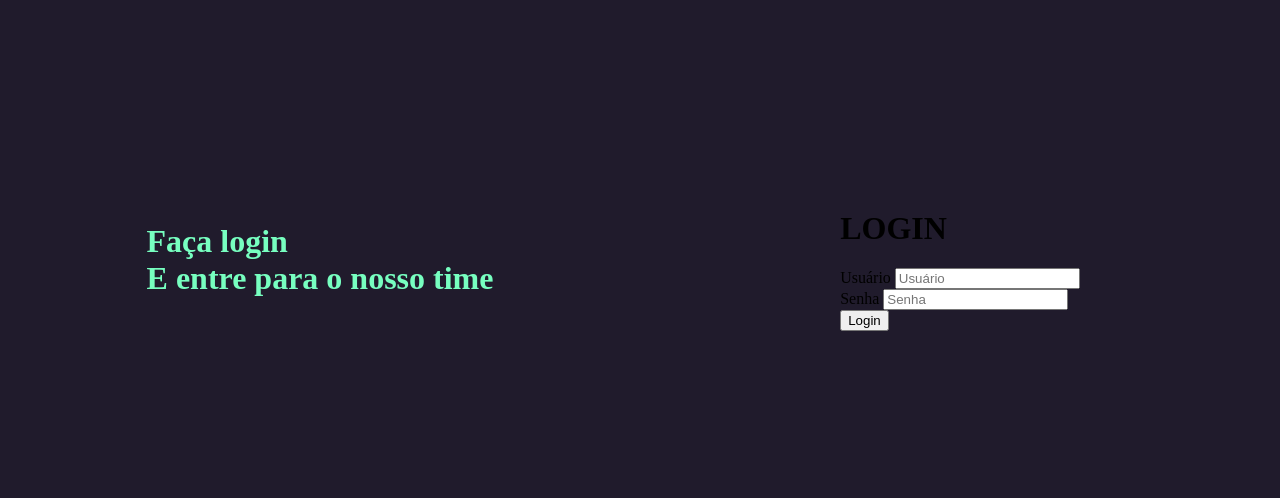
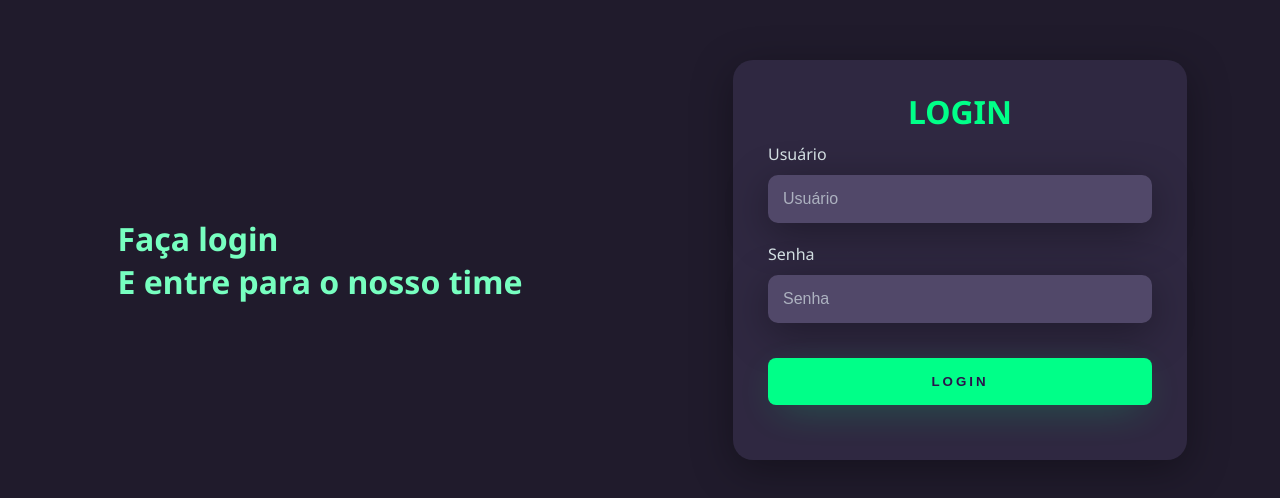
Before and after one commit to RaizaCirne/tela-de-login, a plain HTML site: page index.html in a window 1280 px wide. Shown: the part 140-638 px from the top of the page. Drawn offline with Linux system fonts and the light colour scheme.

Commit message:
docs: inserir estilização do card e input

```diff
--- a/assets/css/style.css
+++ b/assets/css/style.css
@@ -1,5 +1,8 @@
+@import url('https://fonts.googleapis.com/css2?family=Noto+Sans:wght@400;700&display=swap');
+
 body {
     margin: 0;
+    font-family: 'Noto Sans', sans-serif;
 }
 
 .main-login {
@@ -31,3 +34,68 @@ body {
     justify-content: center;
     align-items: center;
 }
+
+.card-login {
+    width: 60%;
+    display: flex;
+    justify-content: center;
+    align-items: center;
+    flex-direction: column;
+    padding: 30px 35px;
+    background: #2f2841;
+    border-radius: 20px;
+    box-shadow: 0px 10px 40px #00000056;
+}
+
+.card-login h1 {
+    color: #00ff88;
+    font-weight: 800;
+    margin: 0;
+}
+
+.textfield {
+    width: 100%;
+    display: flex;
+    flex-direction: column;
+    align-items: flex-start;
+    justify-content: center;
+    margin: 10px 0px;
+}
+
+.textfield input {
+    width: 100%;
+    border: none;
+    border-radius: 10px;
+    padding: 15px;
+    background: #514869;
+    color: #f0ffffde;
+    font-size: 12pt;
+    box-shadow: 0px 10px 40px #00000056;
+    outline: none;
+    box-sizing: border-box;
+}
+
+.textfield label {
+    color:#f0ffffde;
+    margin-bottom: 10px;
+}
+
+.textfield input::placeholder {
+    color: #f0ffff94;
+}
+
+.btn-login {
+    width: 100%;
+    padding: 16px 0px;
+    margin: 25px;
+    border: none;
+    border-radius: 8px;
+    outline: none;
+    text-transform: uppercase;
+    font-weight: 800;
+    letter-spacing: 3px;
+    color: #2b134b;
+    background: #00ff88;
+    cursor: pointer;
+    box-shadow: 0px 10px 40px -12px #00ff8052;
+}
```
